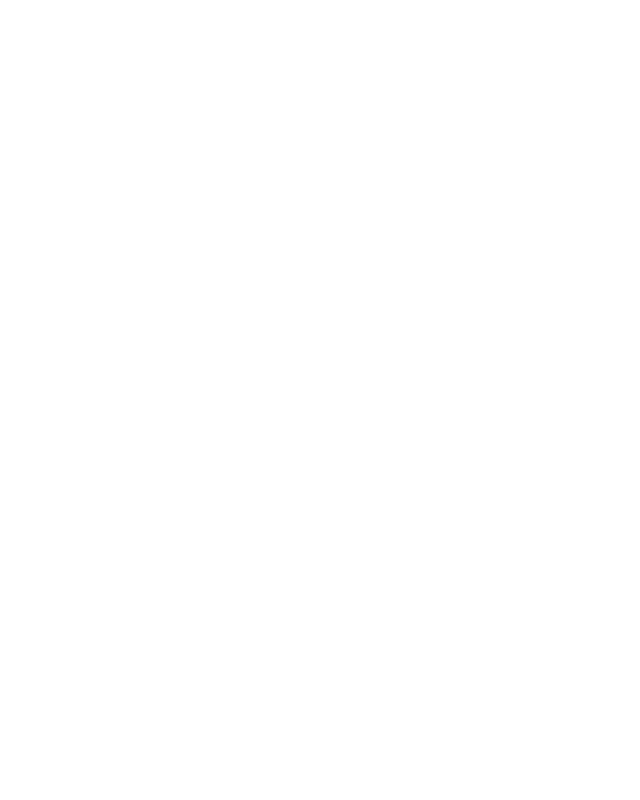
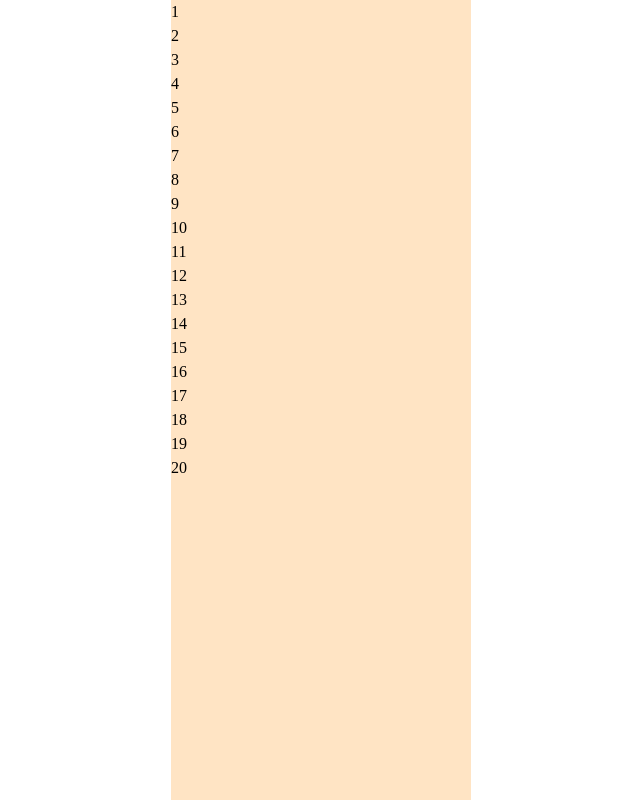
Before and after one commit to pwlongy/cesium, a Vue app: page /VirtualScrolling in a window 1280 px wide. Before the commit this address had no page. Shown: the whole page, without its empty margins (319-959 px from the left). Built offline with nearby package versions, Linux system fonts and the light colour scheme.

Commit message:
虚拟滚动

```diff
--- a/src/components/cesium/cesiumBox.vue
+++ b/src/components/cesium/cesiumBox.vue
@@ -3,8 +3,6 @@
 </template>
 
 <script setup lang="ts">
-  import * as Cesium from 'cesium'
-
 
 </script>
 
--- /dev/null
+++ b/src/components/virtualScrolling/virtualScrolling.vue
@@ -0,0 +1,77 @@
+<template>
+  <!-- 用户视口 -->
+  <div class="itemList" ref="viewport">
+    <!-- 滚动条 -->
+    <div class="scrllbar" ref="scrllbar"></div>
+    <!-- 子元素超出父元素高度才能实现 -->
+    <div class="listBox">
+      <div v-for="item in newlist" class="item">{{ item.n }}</div>
+    </div>
+  </div>
+</template>
+
+<script setup lang="ts">
+import { ref, reactive, computed, defineProps, onMounted, getCurrentInstance } from 'vue'
+const props = defineProps({
+  list: {   // 数组列表
+    type: Array,
+    default: []
+  },
+  viewCount: {    // 显示多少数据
+    type: Number,
+    default: 20
+  },
+  rowHeight: {   // 行高
+    type: Number,
+    default: 20
+  },
+})
+
+// 设置默认截取数据位置
+let start:number = 0
+let end: number = 20
+
+// 获取Dom元素对象
+let currentInstance =  getCurrentInstance()
+
+// 处理高度
+onMounted(() => {
+})
+
+
+
+// 创建海量数据
+const list = new Array(200000).fill(null).map((ele, i) => ({ n: i + 1 }))
+const bigList = ref(list)
+
+// 计算属性截取数据
+let newlist = computed(() => {
+  return bigList.value.slice(start, end)
+})
+console.log(newlist)
+</script>
+
+<style scoped lang="scss">
+  .itemList{
+    width: 300px;
+    /* height: 500px;*/
+    background-color: bisque;
+    position: fixed;
+    top: 0;
+    left: 0;
+    right: 0;
+    bottom: 0;
+    margin: auto;
+    overflow-y: auto;
+
+    .scrllbar{
+      /* height: 3000px;*/
+    }
+
+    .listBox{
+      position: absolute;
+      left: 0;
+      top: 0;
+    }
+  }
+</style>
--- a/src/router/index.ts
+++ b/src/router/index.ts
@@ -3,15 +3,20 @@
 
 const routes: Array<RouteRecordRaw> = [
   {
-    path: '/',
-    redirect: '/cesium'
+    path: "/",
+    redirect: "/cesium",
   },
   {
-    path: '/cesium',
-    name: 'cesium',
-    component: CesiumBox
+    path: "/cesium",
+    name: "cesium",
+    component: CesiumBox,
   },
-]
+  {
+    path: "/VirtualScrolling",
+    name: "VirtualScrolling",
+    component: () => import("@/views/VirtualScrolling/VirtualScrolling.vue"),
+  },
+];
 
 const router = createRouter({
   history: createWebHistory(process.env.BASE_URL),
--- /dev/null
+++ b/src/views/VirtualScrolling/VirtualScrolling.vue
@@ -0,0 +1,11 @@
+<template>
+  <div class="VirtualScrolling">
+    <virtualScrolling></virtualScrolling>
+  </div>
+</template>
+
+<script lang="ts" setup>
+  import virtualScrolling from '@/components/virtualScrolling/virtualScrolling.vue';
+</script>
+
+<style scoped lang="scss"></style>
```
Also changed, not shown: src/components/cesium/model/initCesium.ts (added, +28 -0 lines), src/components/cesium/model/index.ts (added).
